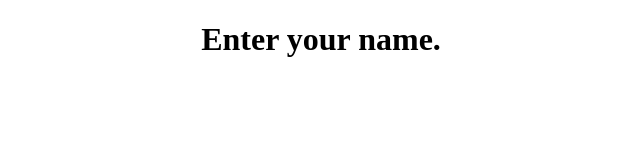
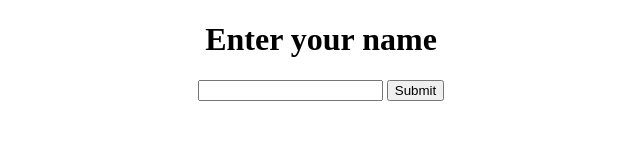
Before and after one commit to Bobleyl/creativity-1-project, a plain HTML site: page index.html in a window 1280 px wide. Shown: the whole page, without its empty margins (319-959 px from the left). Drawn offline with Linux system fonts and the light colour scheme.

Commit message:
basic input complete

```diff
--- a/index.html
+++ b/index.html
@@ -5,7 +5,20 @@
 </head>
 <body>
 
-<h1>Enter your name.</h1>
+<h1>Enter your name</h1>
+<form>
+<input type="text" id="myform">
+<button onclick="myFunction(event)">Submit</button>
+</form>
+
+<p id="demo"></p>
+
+<script>
+function myFunction(event) {
+  document.getElementById("demo").innerHTML = "Hello "+document.getElementById("myform").value;
+  event.preventDefault();
+}
+</script>
 
 <style>
     body { text-align: center; }
```
